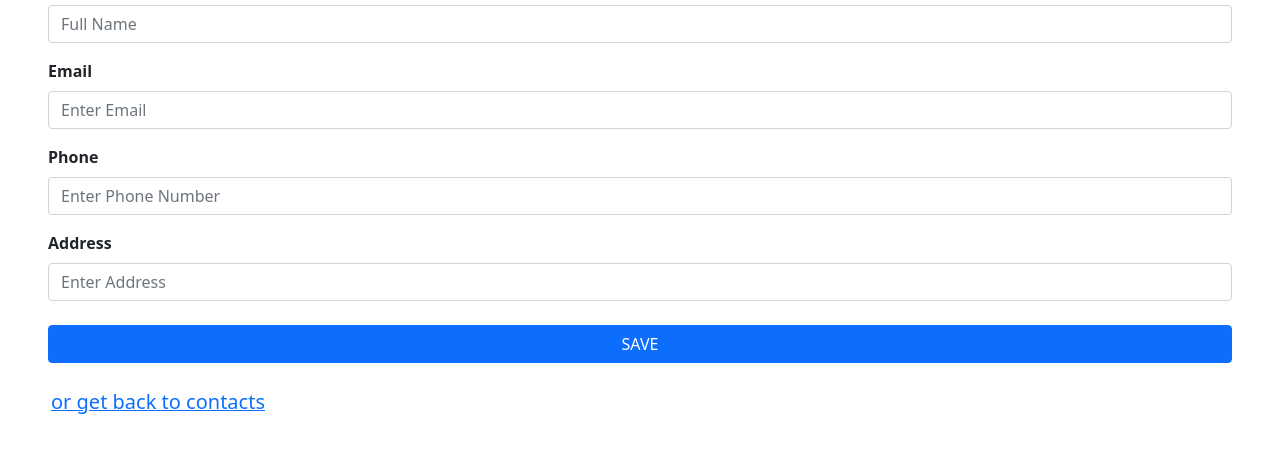
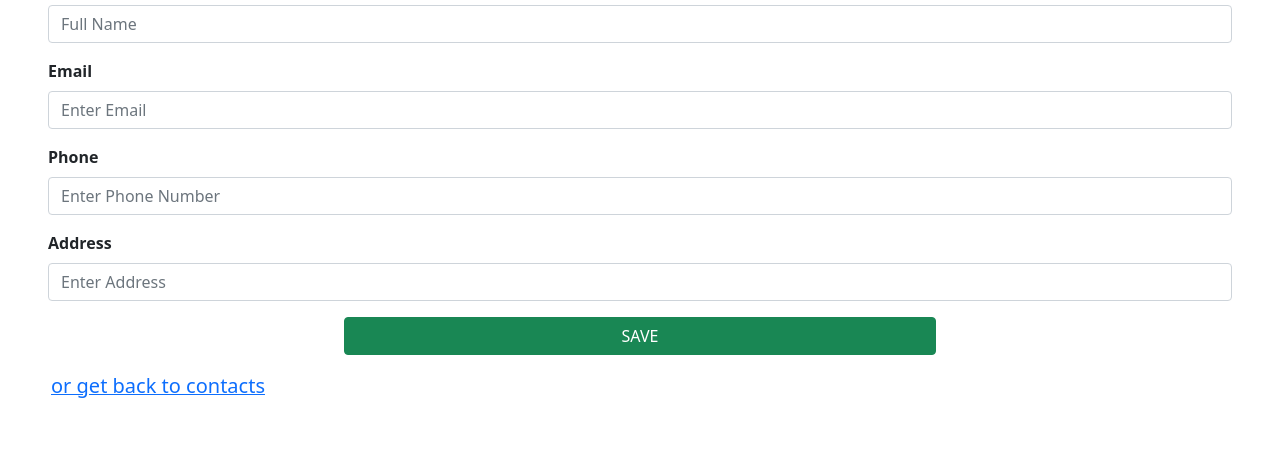
Before and after one commit to 4GeeksAcademy/simon-torbett-contact-list, a React app: page /addContact in a window 1280 px wide. Shown: the part 147-600 px from the top of the page. Built offline with nearby package versions, Linux system fonts and the light colour scheme; no server answers.

Commit message:
finally commit

```diff
--- a/src/js/views/addContact.js
+++ b/src/js/views/addContact.js
@@ -32,7 +32,7 @@ export const AddContact = () => {
     let objContact = {
       full_name: full_name,
       email: email,
-      agenda_slug: "biancas",
+      agenda_slug: "Simon",
       address: address,
       phone: phone,
     };
@@ -44,7 +44,7 @@ export const AddContact = () => {
     let objContact = {
       full_name: full_name,
       email: email,
-      agenda_slug: "biancas",
+      agenda_slug: "Simon",
       address: address,
       phone: phone,
       id: id,
@@ -109,12 +109,12 @@ export const AddContact = () => {
             value={address}
           ></input>
         </div>
-        <div className="col-12 d-flex justify-content-center p-2">
+        <div className="col-12 d-flex justify-content-center">
           {" "}
           {/* Centrar button */}
           <button
             type="submit"
-            className="btn btn-primary w-100"
+            className="btn btn-success w-50"
             onClick={params.index ? editContact : addContact} >
             SAVE
           </button>
--- a/src/styles/contactCard.css
+++ b/src/styles/contactCard.css
@@ -7,7 +7,7 @@ img {
 
 .container {
     display:flex;
-    border: 1px solid grey;
+    border: 3px solid rgba(223, 67, 28, 0.696);
     margin-bottom: 10px;
     /* align-items: center; */
 }
@@ -19,7 +19,7 @@ img {
 .iconinfo {
     display:flex;
     align-items: center;
-    color: grey;
+    color: rgb(222, 35, 35);
 }
 
 span {
```
